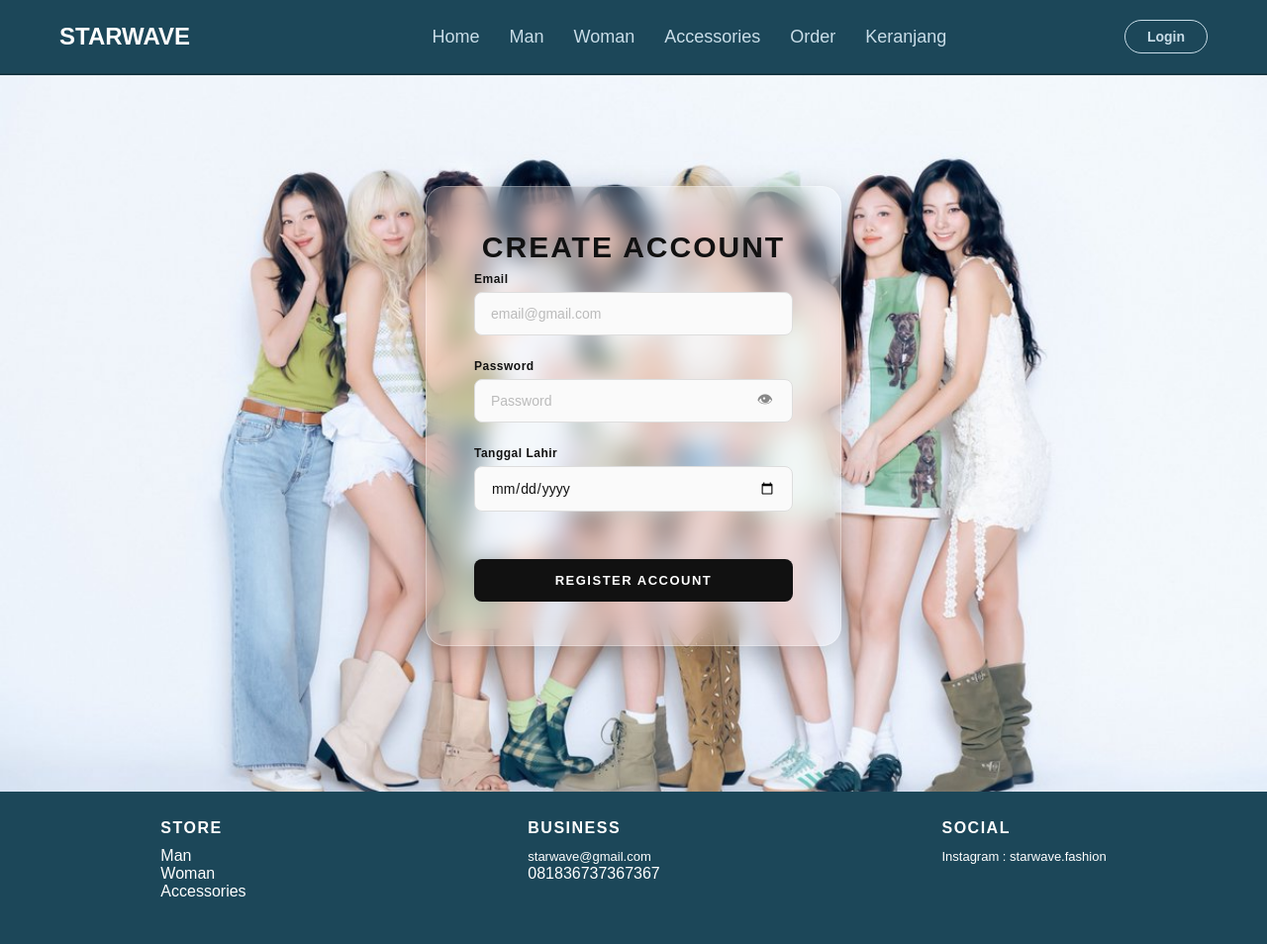
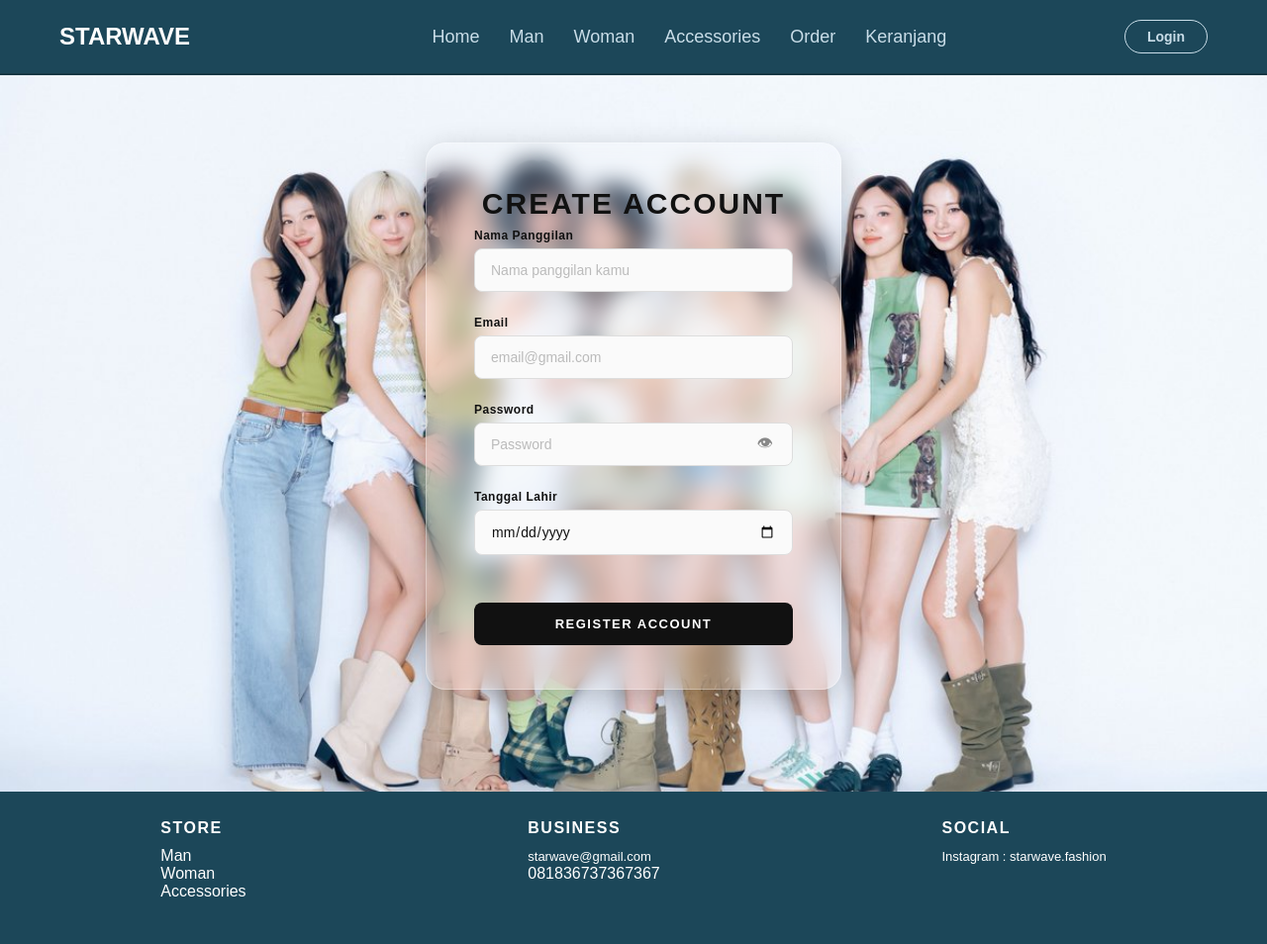
Before and after one commit to andreacorinaaa/Starwave, a PHP site: page /masuk/register.php in a window 1280 px wide. Shown: the whole page at 99% size. Run offline with PHP 8.4, Linux system fonts and the light colour scheme.

Commit message:
new code

```diff
--- a/admin/dashboard.php
+++ b/admin/dashboard.php
@@ -92,7 +92,7 @@ function ambilStatusLabel($status, $kamus) {
 
         <a class="nav-item" href="pesanan.php">
             <span class="icon">📦</span> Pesanan
-            <?php if ($ada_pending): ?> informasi buat angka pesanan yang pending di sidebar
+            <?php if ($ada_pending): ?> <!-- informasi buat angka pesanan yang pending di sidebar -->
                 <span style="margin-left:auto;background:#ef4444;color:#fff;font-size:10px;padding:2px 7px;border-radius:10px;">
                     <?= $pending_orders ?>
                 </span>
@@ -120,7 +120,7 @@ function ambilStatusLabel($status, $kamus) {
     <div class="topbar">
         <div class="topbar-title">DASHBOARD</div>
         <div class="topbar-right">
-            <span>📅 <?= date('d M Y, H:i') ?> WIB</span>
+            <span>📅 <?= date('d M Y, H:i') ?> WITA</span>
         </div>
     </div>
 
@@ -181,7 +181,7 @@ function ambilStatusLabel($status, $kamus) {
                         </tr>
 
                     <?php else: ?>
-                        <?php foreach ($daftar_pesanan as $pesanan): ?>
+                        <?php foreach ($daftar_pesanan as $pesanan): ?> <!-- nampilin pesanan terbaru -->
 
                             <?php
                             // Siapkan dulu nilai-nilai yang dibutuhkan baris ini,
--- a/admin/pengguna.php
+++ b/admin/pengguna.php
@@ -64,7 +64,7 @@ $all_users = $stmt->fetchAll(PDO::FETCH_ASSOC);
     <div class="topbar">
         <div class="topbar-title">DAFTAR PENGGUNA</div>
         <div class="topbar-right">
-            <span>📅 <?= date('d M Y, H:i') ?> WIB</span>
+            <span>📅 <?= date('d M Y, H:i') ?> WITA</span>
         </div>
     </div>
 
--- a/admin/produk.php
+++ b/admin/produk.php
@@ -153,7 +153,7 @@ $produk_list = $stmt->fetchAll(PDO::FETCH_ASSOC);
     <div class="topbar">
         <div class="topbar-title">DAFTAR PRODUK</div>
         <div class="topbar-right">
-            <span>📅 <?= date('d M Y, H:i') ?> WIB</span>
+            <span>📅 <?= date('d M Y, H:i') ?> WITA</span>
         </div>
     </div>
 
--- a/admin/tambah_produk.php
+++ b/admin/tambah_produk.php
@@ -146,7 +146,7 @@ function has_error($field, $errors) {
     <div class="topbar">
         <div class="topbar-title">TAMBAH PRODUK</div>
         <div class="topbar-right">
-            <span>📅 <?= date('d M Y, H:i') ?> WIB</span>
+            <span>📅 <?= date('d M Y, H:i') ?> WITA</span>
         </div>
     </div>
 
--- a/admin/ulasan.php
+++ b/admin/ulasan.php
@@ -104,7 +104,7 @@ function kelas_bintang($jumlah) {
     <div class="topbar">
         <div class="topbar-title">ULASAN & RATING</div>
         <div class="topbar-right">
-            <span>📅 <?= date('d M Y, H:i') ?> WIB</span>
+            <span>📅 <?= date('d M Y, H:i') ?> WITA</span>
         </div>
     </div>
 
--- a/masuk/masuk.js
+++ b/masuk/masuk.js
@@ -56,14 +56,21 @@ function validateLogin(form) {
 }
 
 function validateRegister(form) {
+    hideFieldError(form.nama_panggilan);
     hideFieldError(form.email);
     hideFieldError(form.password);
     hideFieldError(form.tanggal_lahir);
     let valid = true;
 
+    const namaPanggilan = form.nama_panggilan.value.trim();
     const email = form.email.value.trim();
     const password = form.password.value.trim();
     const tanggalLahir = form.tanggal_lahir.value.trim();
+
+    if (namaPanggilan === '') {
+        showFieldError(form.nama_panggilan, 'Nama panggilan tidak boleh kosong!');
+        valid = false;
+    }
 
     if (email === '') {
         showFieldError(form.email, 'Email tidak boleh kosong!');
--- a/masuk/register.php
+++ b/masuk/register.php
@@ -5,12 +5,16 @@ $error = "";
 
 if (isset($_POST['register'])) {
 
-    $email         = trim($_POST['email']);
-    $raw_password  = $_POST['password'];
-    $tanggal_lahir = $_POST['tanggal_lahir'];
+    $email          = trim($_POST['email']);
+    $raw_password   = $_POST['password'];
+    $tanggal_lahir  = $_POST['tanggal_lahir'];
+    $nama_panggilan = trim($_POST['nama_panggilan']); // <-- field baru
 
     if (!filter_var($email, FILTER_VALIDATE_EMAIL)) {
         $error = "Format email tidak valid! email@gmail.com";
+
+    } elseif (empty($nama_panggilan)) {
+        $error = "Nama panggilan wajib diisi!";
 
     } elseif (strlen($raw_password) < 8) {
         $error = "Password minimal 8 karakter!";
@@ -28,8 +32,9 @@ if (isset($_POST['register'])) {
             $error = "Email sudah digunakan";
 
         } else {
-            $stmt = $pdo->prepare("INSERT INTO users (email, password, tanggal_lahir) VALUES (?, ?, ?)");
-            $ok   = $stmt->execute([$email, $password, $tanggal_lahir]);
+
+            $stmt = $pdo->prepare("INSERT INTO users (email, password, tanggal_lahir, nama_panggilan) VALUES (?, ?, ?, ?)");
+            $ok   = $stmt->execute([$email, $password, $tanggal_lahir, $nama_panggilan]);
 
             if ($ok) {
                 header("Location: login.php");
@@ -79,8 +84,15 @@ if (isset($_POST['register'])) {
 
         <form method="POST" novalidate onsubmit="return validateRegister(this)">
             <div class="form-group">
+                <label for="reg-nama">Nama Panggilan</label>
+                <input type="text" name="nama_panggilan" id="reg-nama" placeholder="Nama panggilan kamu"
+                       value="<?= htmlspecialchars($_POST['nama_panggilan'] ?? '') ?>">
+            </div>
+
+            <div class="form-group">
                 <label for="reg-email">Email</label>
-                <input type="email" name="email" id="reg-email" placeholder="email@gmail.com">
+                <input type="email" name="email" id="reg-email" placeholder="email@gmail.com"
+                       value="<?= htmlspecialchars($_POST['email'] ?? '') ?>">
             </div>
 
             <div class="form-group">
@@ -93,7 +105,8 @@ if (isset($_POST['register'])) {
 
             <div class="form-group">
                 <label for="reg-tanggal">Tanggal Lahir</label>
-                <input type="date" name="tanggal_lahir" id="reg-tanggal">
+                <input type="date" name="tanggal_lahir" id="reg-tanggal"
+                       value="<?= htmlspecialchars($_POST['tanggal_lahir'] ?? '') ?>">
             </div>
 
             <button type="submit" name="register">REGISTER ACCOUNT</button>
```
